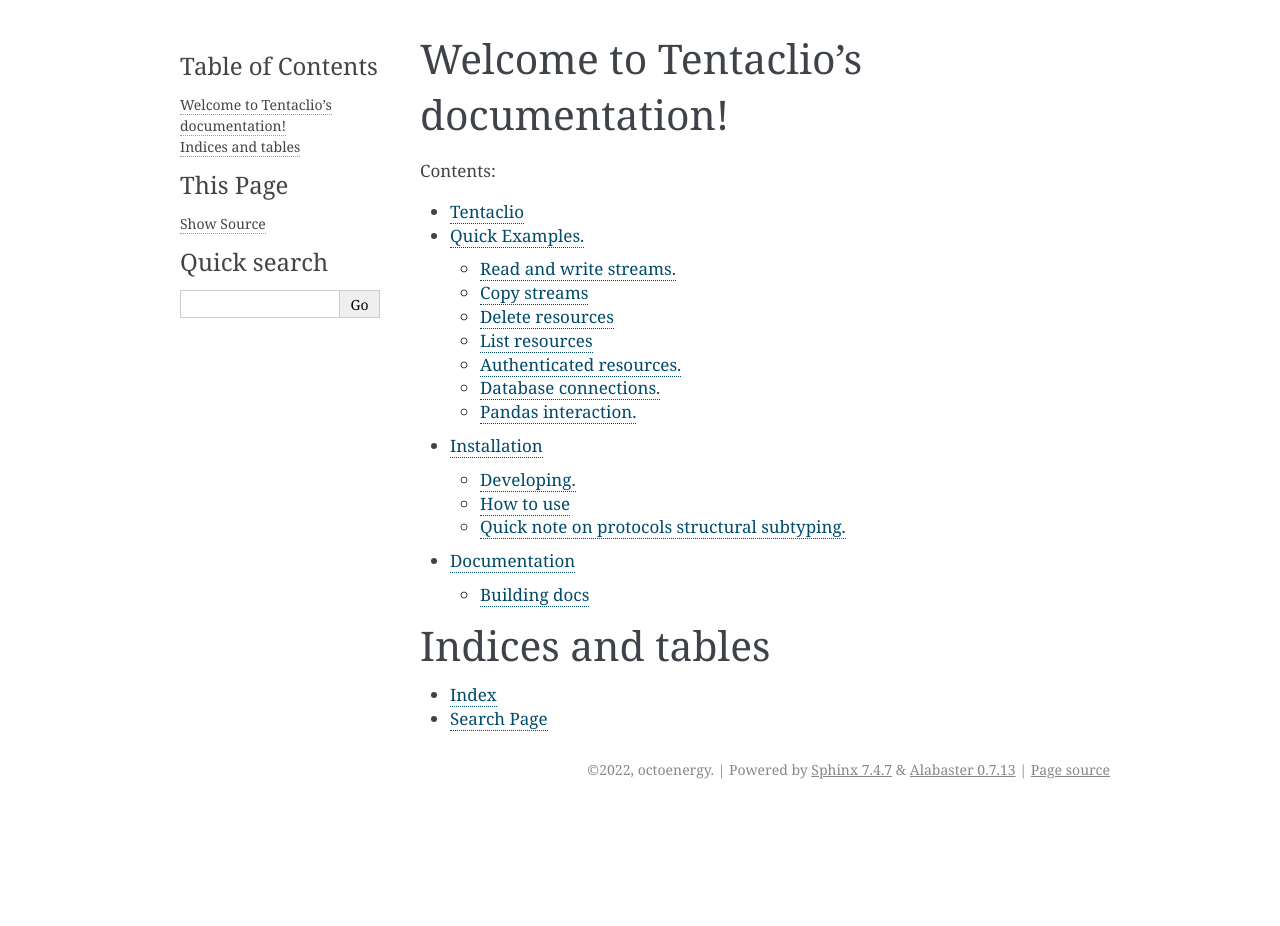
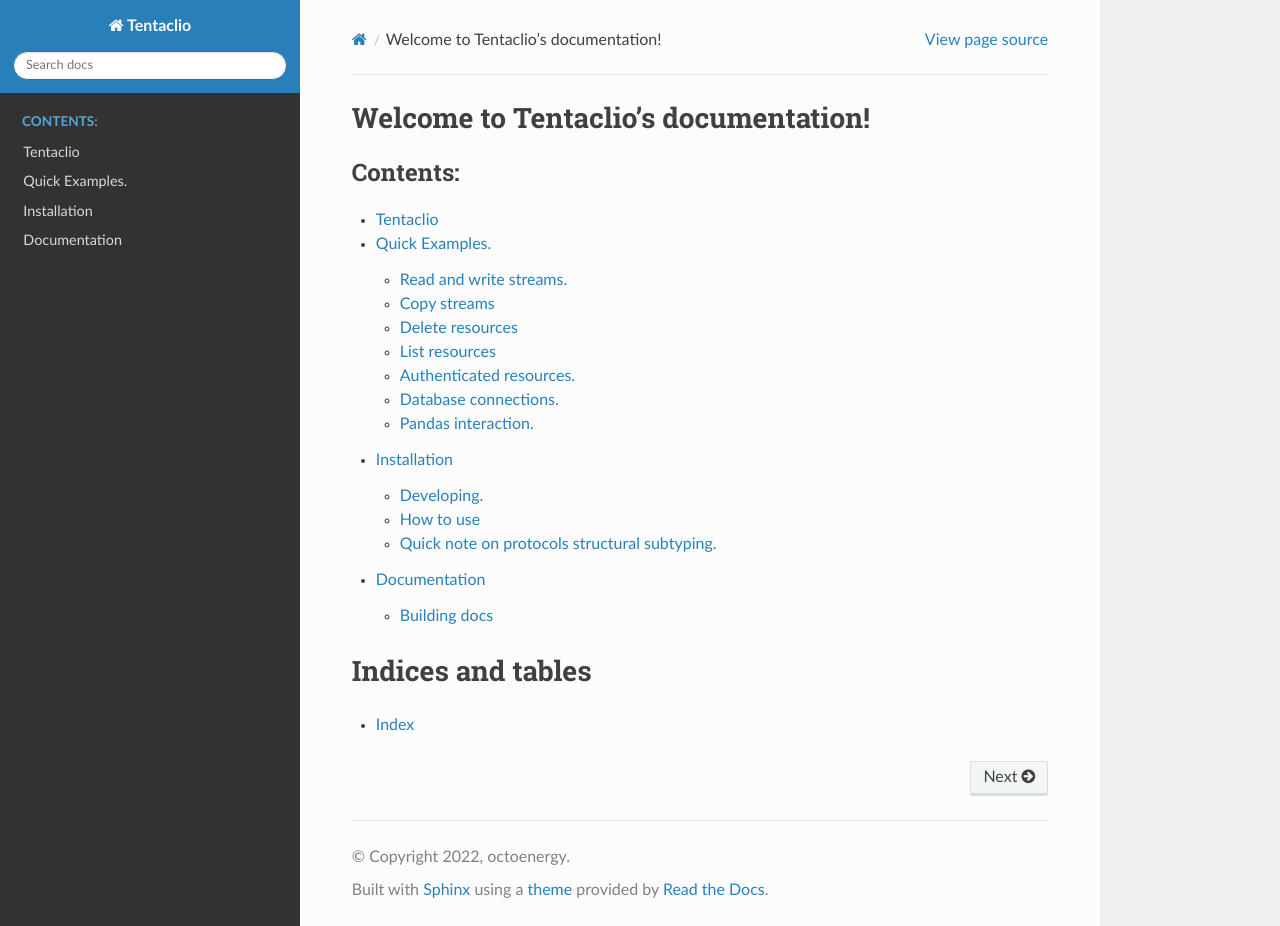
Before and after one commit to octoenergy/tentaclio, a Sphinx documentation site: the page built from docs/index.rst, in a window 1280 px wide and 926 px high. Built offline with Sphinx 7.4.7 and the Read the Docs theme 2.0.0, drawn with Linux system fonts in a browser that asks for light colours.

Commit message:
Update theme

```diff
--- a/docs/conf.py
+++ b/docs/conf.py
@@ -45,7 +45,7 @@
 # The theme to use for HTML and HTML Help pages.  See the documentation for
 # a list of builtin themes.
 #
-html_theme = 'alabaster'
+html_theme = 'sphinx_rtd_theme'
 
 # Add any paths that contain custom static files (such as style sheets) here,
 # relative to this directory. They are copied after the builtin static files,
--- a/docs/index.rst
+++ b/docs/index.rst
@@ -17,4 +17,3 @@
 ==================
 
 * :ref:`genindex`
-* :ref:`search`
--- a/docs/requirements.txt
+++ b/docs/requirements.txt
@@ -28,6 +28,7 @@
 pyyaml==6.0; python_version >= '3.6'
 requests==2.27.1; python_version >= '2.7' and python_version not in '3.0, 3.1, 3.2, 3.3, 3.4, 3.5'
 snowballstemmer==2.2.0
+sphinx-rtd-theme==1.0.0
 sphinx==4.5.0
 sphinxcontrib-applehelp==1.0.2; python_version >= '3.5'
 sphinxcontrib-devhelp==1.0.2; python_version >= '3.5'
```
Also changed, not shown: 4 other files.
